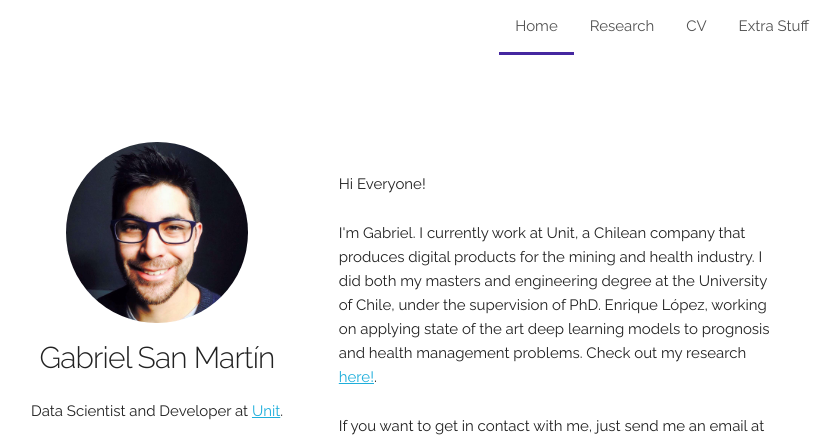
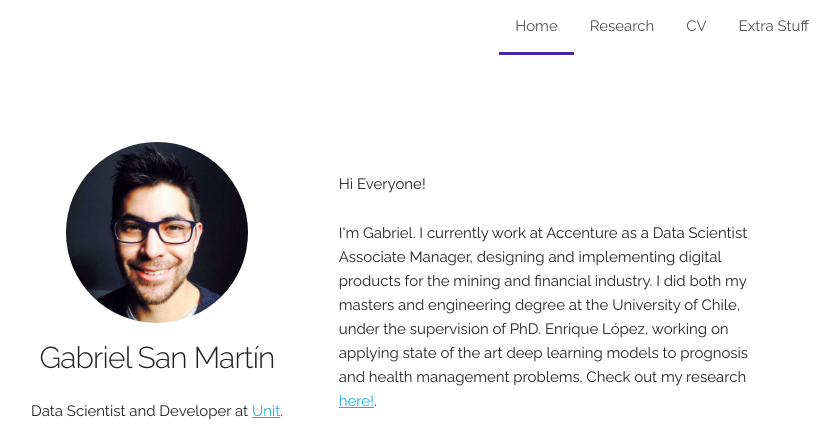
Before and after one commit to gsanmartinsilva/old_website, a plain HTML site: page index.html in a window 1280 px wide. Shown: the top 435 px of the page, without its empty margins (250-1088 px from the left). Drawn offline with Linux system fonts and the light colour scheme.

Commit message:
Update index.html

```diff
--- a/index.html
+++ b/index.html
@@ -69,7 +69,7 @@
       <div class="seven columns">
         <p style="margin-bottom:2em;"></p>
         <p>Hi Everyone!</p>
-        <p>I'm Gabriel. I currently work at Unit, a Chilean company that produces digital products for the mining and health industry. I did both my masters and engineering degree at the University of Chile, under the supervision of PhD. Enrique López, working on applying state of the art deep learning models to prognosis and health management problems. Check out my research <a href="reserach.html">here!</a>.</p>
+        <p>I'm Gabriel. I currently work at Accenture as a Data Scientist Associate Manager, designing and implementing digital products for the mining and financial industry. I did both my masters and engineering degree at the University of Chile, under the supervision of PhD. Enrique López, working on applying state of the art deep learning models to prognosis and health management problems. Check out my research <a href="reserach.html">here!</a>.</p>
         <p>If you want to get in contact with me, just send me an email at g.sanmartin.silva@gmail.com.</p>
       </div>
     </div>
```
